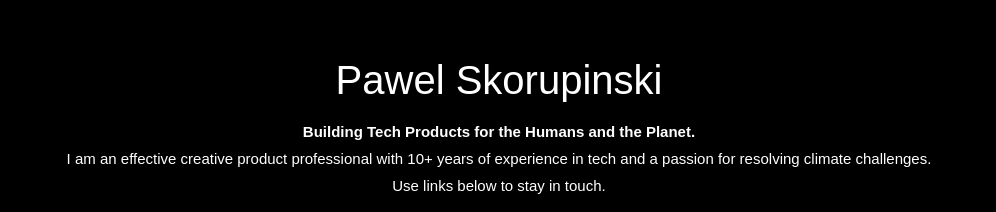
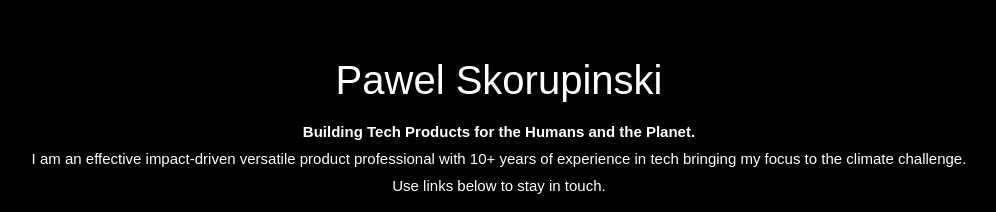
Before and after one commit to pskorupinski/skorupinski.com, a plain HTML site: page index.html in a window 1280 px wide. Shown: the part 236-448 px from the top of the page, without its empty margins (141-1137 px from the left). Drawn offline with Linux system fonts and the light colour scheme.

Commit message:
Updated: Content

```diff
--- a/index.html
+++ b/index.html
@@ -18,7 +18,9 @@
                     <main>
                         <h1>Pawel Skorupinski</h1>
 
-                        <p><b>Building Tech Products for the Humans and the Planet.</b><br>I am an effective creative product professional with 10+ years of experience in tech and a passion for resolving climate challenges.<br> Use links below to stay in touch.</p>
+                        <p><b>Building Tech Products for the Humans and the Planet.</b><br>
+                            I am an effective impact-driven versatile product professional with 10+ years of experience in tech bringing my focus to the climate challenge.
+                            <br> Use links below to stay in touch.</p>
 
                             <div class="row">
                                 <div class="col-md-3"></div>
```
